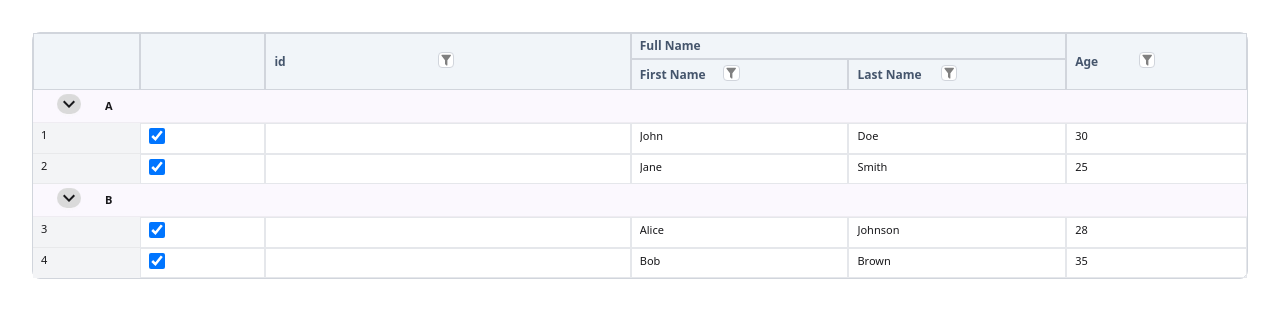
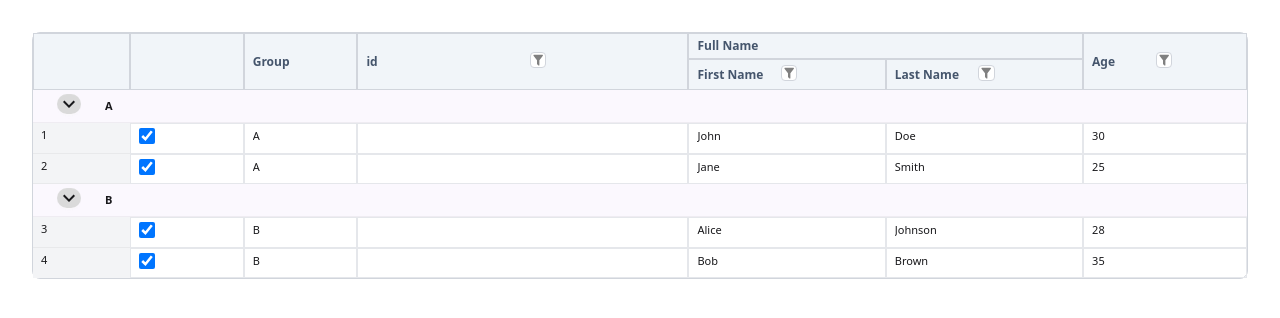
Before and after one commit to Redevil92/react-base-table, a React (Vite) app: page / in a window 1280 px wide. Shown: the top 318 px of the page. Built offline with nearby package versions, Linux system fonts and the light colour scheme.

Commit message:
Added new props for displaying context menu.

```diff
--- a/src/App.tsx
+++ b/src/App.tsx
@@ -24,6 +24,13 @@ function App() {
           onChange={() => {}}
         />
       ),
+    },
+    {
+      id: "group",
+      text: "Group",
+      sortable: true,
+      hasFilter: false,
+      width: 50,
     },
     {
       id: "tag",
@@ -127,8 +134,10 @@ function App() {
           items={items}
           activeFilters={activeFilters}
           groupBy="group"
+          groupByCustomRender={undefined}
           onChange={onCellBlur}
           onBulkChange={onBulkChange}
+          hasContextMenu={true}
           // groupByRender={() => (
           //   <span className="font-semibold text-lg">{item.name}</span>
           // )}
--- a/src/components/BaseTable/BaseTable.tsx
+++ b/src/components/BaseTable/BaseTable.tsx
@@ -58,6 +58,7 @@ export interface BaseTableProps<T> {
   currentUsername?: string;
   linkedGroups?: { master: string; linked: string[] }[];
   enableRowDragDrop?: boolean;
+  hasContextMenu?: boolean;
   onSetHighlightCondition?: (
     highlightCondition: HighlightCondition,
     item: TableItem
@@ -672,7 +673,7 @@ export default function BaseTable<T extends TableItem>(
 
   return (
     <>
-      {contextMenu && (
+      {contextMenu && props.hasContextMenu && (
         <ContextMenu
           x={contextMenu.x}
           y={contextMenu.y}
```
